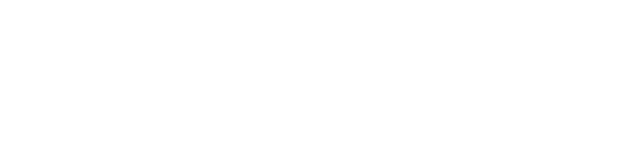
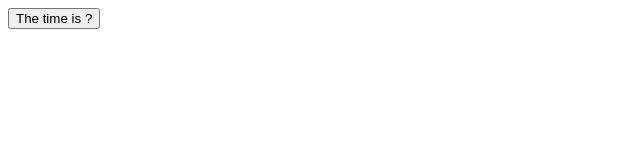
Before and after one commit to withrifat/Hublu-Programming, a plain HTML site: page Milestone 6 introduction js/module 3 js fundamentals/index.html in a window 1280 px wide. Shown: the whole page, without its empty margins (0-640 px from the left). Drawn offline with Linux system fonts and the light colour scheme.

Commit message:
add milestone js quotes inside strings

```diff
--- a/Milestone 6 introduction js/module 3 js fundamentals/index.html
+++ b/Milestone 6 introduction js/module 3 js fundamentals/index.html
@@ -6,7 +6,7 @@
     <title>Document</title>
 </head>
 <body>
-
+    <button onclick="alert('Thanks for clicking me')" >The time is ?</button>
     <script>
         let date = "01.01.2025";
         alert(date)
--- /dev/null
+++ b/Milestone 6 introduction js/module 3 js fundamentals/js/event.js
@@ -0,0 +1 @@
+// This section for js event
```
Also changed, not shown: Milestone 6 introduction js/module 3 js fundamentals/templeString.js (added).
